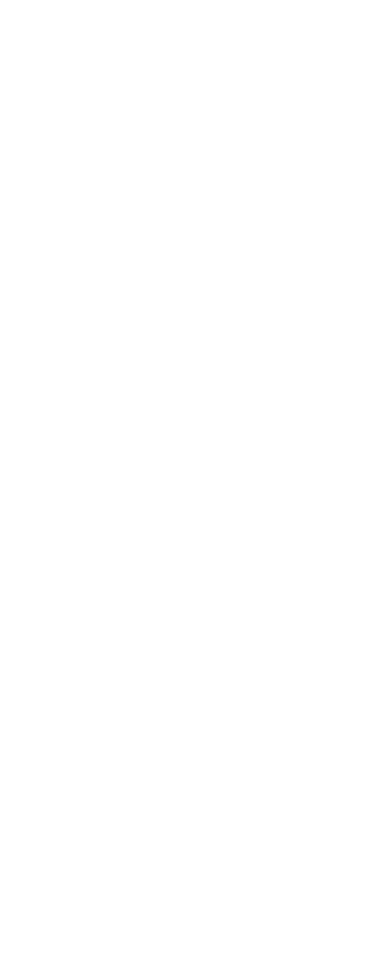
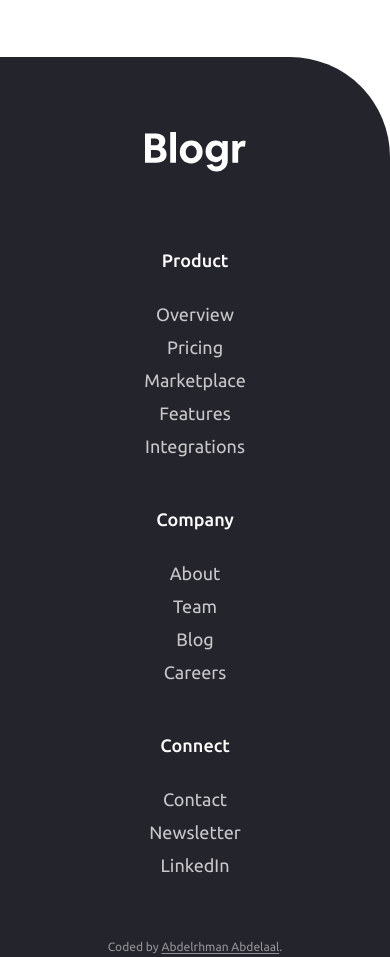
Before and after one commit to MrBlackvanta/blogr-landing-page, a Next.js app: page / in a window 390 px wide. Shown: the part 3720-4677 px from the top of the page. Before the commit the page ends 3777 px from the top, so only its background shows below. Built offline with nearby package versions, Linux system fonts and the light colour scheme.

Commit message:
feat: implement footer component with attribution and update utility classes

```diff
--- a/src/app/globals.css
+++ b/src/app/globals.css
@@ -108,7 +108,7 @@
   }
 }
 
-@utility v-on-flare {
+@utility v-on-dark {
   --focus-ring: var(--color-white);
 }
 
--- a/src/app/page.tsx
+++ b/src/app/page.tsx
@@ -1,4 +1,4 @@
-import { Header } from "@/components/layout";
+import { Footer, Header } from "@/components/layout";
 import { Features, Hero, Infrastructure, OpenSource } from "@/views/home";
 
 export default function Home() {
@@ -11,6 +11,7 @@
         <Infrastructure />
         <OpenSource />
       </main>
+      <Footer />
     </>
   );
 }
--- /dev/null
+++ b/src/components/layout/attribution.tsx
@@ -0,0 +1,16 @@
+export default function Attribution() {
+  return (
+    <p className="v-shell absolute inset-x-0 bottom-0.5 text-center text-xs text-white/50">
+      Coded by{" "}
+      <a
+        href="https://www.linkedin.com/in/abdelrhman-vanta/"
+        target="_blank"
+        rel="noopener noreferrer"
+        className="v-focus-ring underline underline-offset-2"
+      >
+        Abdelrhman Abdelaal
+      </a>
+      .
+    </p>
+  );
+}
--- /dev/null
+++ b/src/components/layout/footer.tsx
@@ -0,0 +1,45 @@
+import { BlogrLogo } from "@/components/icons";
+import { navGroups } from "@/data";
+import Link from "next/link";
+import Attribution from "./attribution";
+
+export default function Footer() {
+  return (
+    <footer className="v-on-dark bg-midnight rounded-tr-band font-ui relative py-18.75 text-white lg:py-17.5">
+      <div className="v-shell text-center lg:flex lg:justify-between lg:text-left">
+        <Link
+          href="/"
+          aria-label="Blogr home"
+          className="v-focus-ring mx-auto block w-fit lg:mx-0"
+        >
+          <BlogrLogo className="block h-10 w-auto" />
+        </Link>
+
+        <nav
+          aria-label="Footer"
+          className="text-sitemap lg:text-sitemap-lg mt-18 flex flex-col gap-10 lg:mt-0 lg:flex-row lg:gap-7.5"
+        >
+          {navGroups.map(({ id, label, links }) => (
+            <div key={id} className="lg:w-63.75">
+              <h2 className="font-medium">{label}</h2>
+              <ul className="mt-5.25">
+                {links.map((link) => (
+                  <li key={link}>
+                    <a
+                      href="#"
+                      className="v-focus-ring text-white/75 decoration-2 hover:underline"
+                    >
+                      {link}
+                    </a>
+                  </li>
+                ))}
+              </ul>
+            </div>
+          ))}
+        </nav>
+      </div>
+
+      <Attribution />
+    </footer>
+  );
+}
--- a/src/components/layout/header.tsx
+++ b/src/components/layout/header.tsx
@@ -9,7 +9,7 @@
         <Link
           href="/"
           aria-label="Blogr home"
-          className="v-focus-ring v-on-flare"
+          className="v-focus-ring v-on-dark"
         >
           <BlogrLogo className="h-8 w-auto text-white lg:h-10" />
         </Link>
--- a/src/components/layout/index.ts
+++ b/src/components/layout/index.ts
@@ -1 +1,2 @@
+export { default as Footer } from "./footer";
 export { default as Header } from "./header";
--- a/src/components/layout/main-nav.tsx
+++ b/src/components/layout/main-nav.tsx
@@ -9,7 +9,7 @@
   "h-0.5 w-8 shrink-0 rounded-full bg-white transition duration-200";
 
 const panelLinkClasses =
-  "v-focus-ring text-lead text-ink lg:v-on-flare lg:font-ui lg:text-nav font-semibold lg:font-bold lg:hover:text-white";
+  "v-focus-ring text-lead text-ink lg:v-on-dark lg:font-ui lg:text-nav font-semibold lg:font-bold lg:hover:text-white";
 
 export default function MainNav() {
   const [menuOpen, setMenuOpen] = useState(false);
@@ -56,7 +56,7 @@
         aria-expanded={menuOpen}
         aria-controls="main-menu"
         onClick={() => setMenuOpen(!menuOpen)}
-        className="v-focus-ring v-on-flare -m-2 box-content flex h-4.5 w-8 flex-col justify-between p-2 lg:hidden"
+        className="v-focus-ring v-on-dark -m-2 box-content flex h-4.5 w-8 flex-col justify-between p-2 lg:hidden"
       >
         <span
           className={`${barClasses} ${menuOpen ? "translate-y-2 rotate-45" : ""}`}
@@ -135,7 +135,7 @@
           </a>
           <PillButton
             variant="brand"
-            className="lg:v-on-flare lg:text-brand lg:hover:bg-brand lg:bg-white lg:hover:text-white"
+            className="lg:v-on-dark lg:text-brand lg:hover:bg-brand lg:bg-white lg:hover:text-white"
           >
             Sign Up
           </PillButton>
--- a/src/components/ui/pill-button.tsx
+++ b/src/components/ui/pill-button.tsx
@@ -7,9 +7,9 @@
 };
 
 const variantClasses = {
-  light: "v-on-flare bg-white text-brand hover:bg-brand hover:text-white",
+  light: "v-on-dark bg-white text-brand hover:bg-brand hover:text-white",
   outline:
-    "v-on-flare border border-white text-white hover:bg-white hover:text-brand",
+    "v-on-dark border border-white text-white hover:bg-white hover:text-brand",
   brand: "bg-brand text-white hover:bg-white hover:text-brand",
 };
 
```
